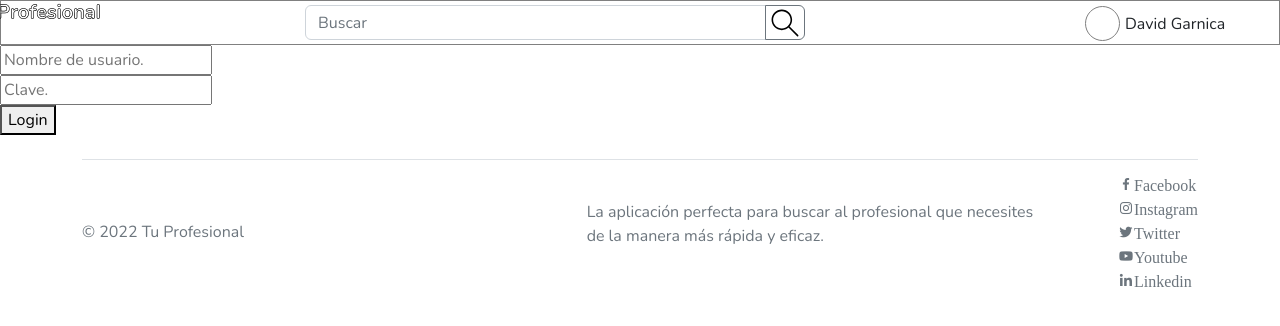
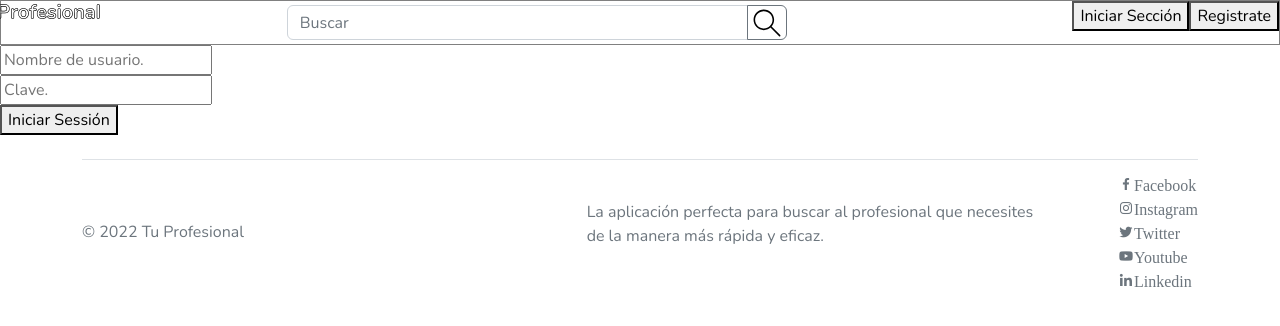
Before and after one commit to BenjaCardozo/AppProveedoresServiciosFront, a React (Create React App) app: page /login in a window 1280 px wide. Shown: the top 326 px of the page. Built offline with nearby package versions, Linux system fonts and the light colour scheme.

Commit message:
cambios en el servicio y medio login andando

```diff
--- a/src/components/navbar/Nav.js
+++ b/src/components/navbar/Nav.js
@@ -2,14 +2,38 @@ import { Perfil } from "./Perfil";
 import { Buscador } from "./Buscador";
 import "./Nav.css";
 import { Logo } from "./Logo";
+import { useEffect, useState } from "react";
+import { Link } from "react-router-dom";
+import LogIn from "./../../pages/LogIn";
 
 export function Nav() {
+  const [session, setSession] = useState(null);
+
+  useEffect(() => {
+    const loggedUserJSON = localStorage.getItem("loggedAppUser");
+    if (loggedUserJSON) {
+      const user = JSON.parse(loggedUserJSON);
+      setSession(user);
+    }
+  }, []);
+
   return (
     <div>
       <nav id="navegador">
         <Logo />
         <Buscador />
-        <Perfil />
+        {session ? (
+          <Perfil setSession={setSession}/>
+        ) : (
+          <div>
+            <Link to={`/login`}>
+              <button type="button">Iniciar Sección</button>
+            </Link>
+            <Link to={`/registro`}>
+              <button type="button">Registrate</button>
+            </Link>
+          </div>
+        )}
       </nav>
     </div>
   );
--- a/src/components/navbar/Perfil.js
+++ b/src/components/navbar/Perfil.js
@@ -1,5 +1,40 @@
 import "./Perfil.css";
+import { useEffect, useState } from "react";
+import proveedorServicio from "../../services/Proveedor";
+
 export function Perfil() {
+  const handleLogout = () => {
+    //SetSession(null);
+    localStorage.removeItem("loggedAppUser");
+  };
+
+  const [session, setSession] = useState(null);
+  const [user, setUser] = useState(null);
+
+  useEffect(() => {
+    const loggedUserJSON = localStorage.getItem("loggedAppUser");
+    if (loggedUserJSON) {
+      const user = JSON.parse(loggedUserJSON);
+      setSession(user);
+    }
+  }, []);
+/*
+  useEffect(() => {
+    const loggedUserJSON = localStorage.getItem("loggedAppUser");
+    if (loggedUserJSON) {
+      const user = JSON.parse(loggedUserJSON);
+      setUser(user);
+    }
+  }, []);
+
+  console.log(session); */
+
+  /* if(user.rol == "PROVEEDOR"){
+    console.log(user.id)
+    console.log(user.rol)
+
+  } */
+
   return (
     <div>
       <div className="nav-perfil">
@@ -29,7 +64,7 @@ export function Perfil() {
               <hr className="dropdown-divider"></hr>
             </li>
             <li>
-              <a className="dropdown-item" href="#">
+              <a className="dropdown-item" onClick={handleLogout}>
                 Cerrar sesión
               </a>
             </li>
--- a/src/pages/LogIn.js
+++ b/src/pages/LogIn.js
@@ -1,13 +1,13 @@
 import React from "react";
-import { Navigate } from "react-router-dom";
+import { useNavigate } from "react-router-dom";
 import { useState } from "react";
 import loginServicio from "../services/Login";
 
 function LogIn() {
   const [username, SetUsername] = useState("");
   const [password, SetPassword] = useState("");
-  const [session, SetSession] = useState(null);
   const [messageError, setMessageError] = useState("");
+  const navigate = useNavigate();
 
   const handleLoginSubmit = (event) => {
     event.preventDefault();
@@ -16,14 +16,13 @@ function LogIn() {
         correo: username,
         clave: password,
       })
-      .then((data) => SetSession(data))
+      .then((data) => {
+        localStorage.setItem("loggedAppUser", JSON.stringify(data));
+        console.log(data);
+      })
       .catch((error) => setMessageError(error));
 
-    <Navigate to={`/${session}`}></Navigate>;
-
-    SetUsername("");
-    SetPassword("");
-    //link perfil (data)
+    navigate("/");
   };
 
   return (
@@ -46,7 +45,7 @@ function LogIn() {
           onChange={({ target }) => SetPassword(target.value)}
         ></input>
       </div>
-      <button>Login</button>
+      <button>Iniciar Sessión</button>
     </form>
   );
 }
```
